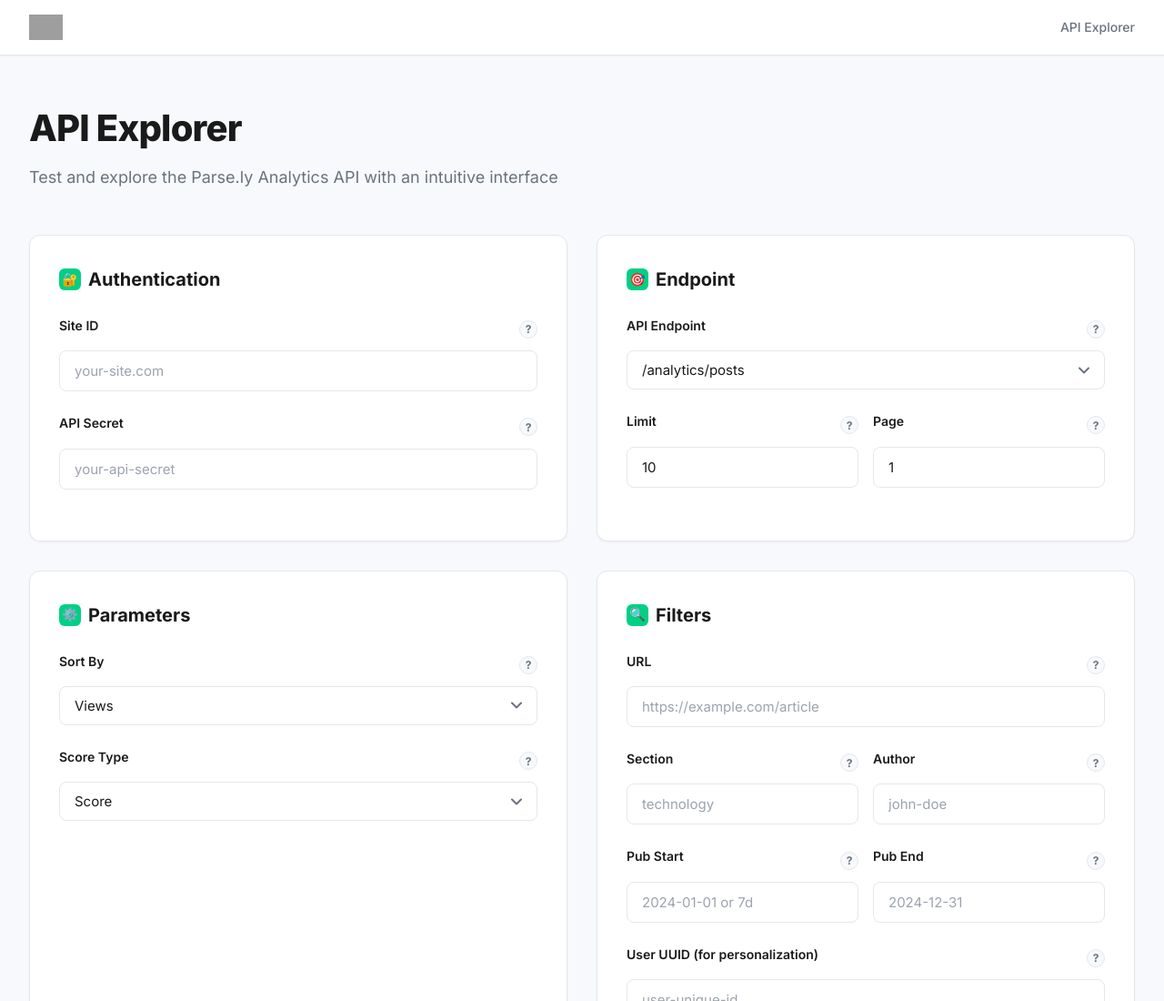
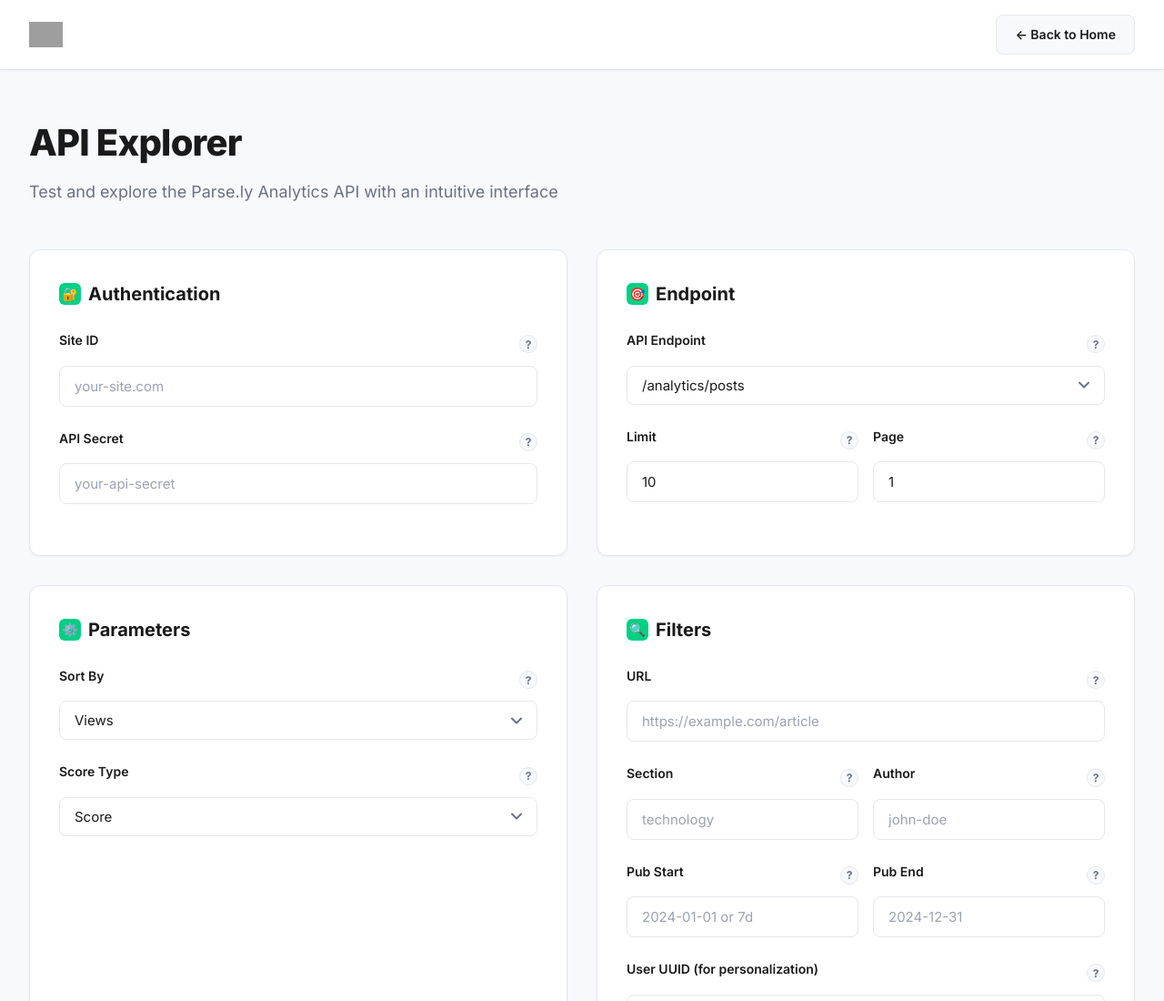
Before and after one commit to nachouy/demo-toolkit, a plain HTML site: page api-browser.html in a window 1280 px wide. Shown: the top 1100 px of the page at 91% size. Drawn offline with Linux system fonts and the light colour scheme; grey boxes are pictures that could not be loaded.

Commit message:
Add files via upload

```diff
--- a/api-browser.html
+++ b/api-browser.html
@@ -83,6 +83,28 @@
       color: var(--text-secondary);
       font-size: 0.875rem;
       font-weight: 500;
+    }
+
+    .back-home-btn {
+      display: inline-flex;
+      align-items: center;
+      gap: 0.5rem;
+      padding: 0.625rem 1.25rem;
+      background: var(--bg-light);
+      color: var(--text-primary);
+      text-decoration: none;
+      border-radius: 8px;
+      font-size: 0.875rem;
+      font-weight: 600;
+      transition: all 0.2s ease;
+      border: 1px solid var(--border-color);
+    }
+
+    .back-home-btn:hover {
+      background: var(--parsely-green);
+      color: white;
+      border-color: var(--parsely-green);
+      transform: translateX(-2px);
     }
 
     .container {
@@ -771,7 +793,9 @@
       <div class="logo-container">
         <img src="https://www.parse.ly/wp-content/uploads/sites/6/2023/12/parsely-logo.svg" alt="Parse.ly" class="logo" />
       </div>
-      <div class="header-subtitle">API Explorer</div>
+      <a href="index.html" class="back-home-btn">
+        ← Back to Home
+      </a>
     </div>
   </div>
 
```
Also changed, not shown: dpl-explorer.html (+28 -0 lines), personalization-demo.html (+26 -0 lines).
